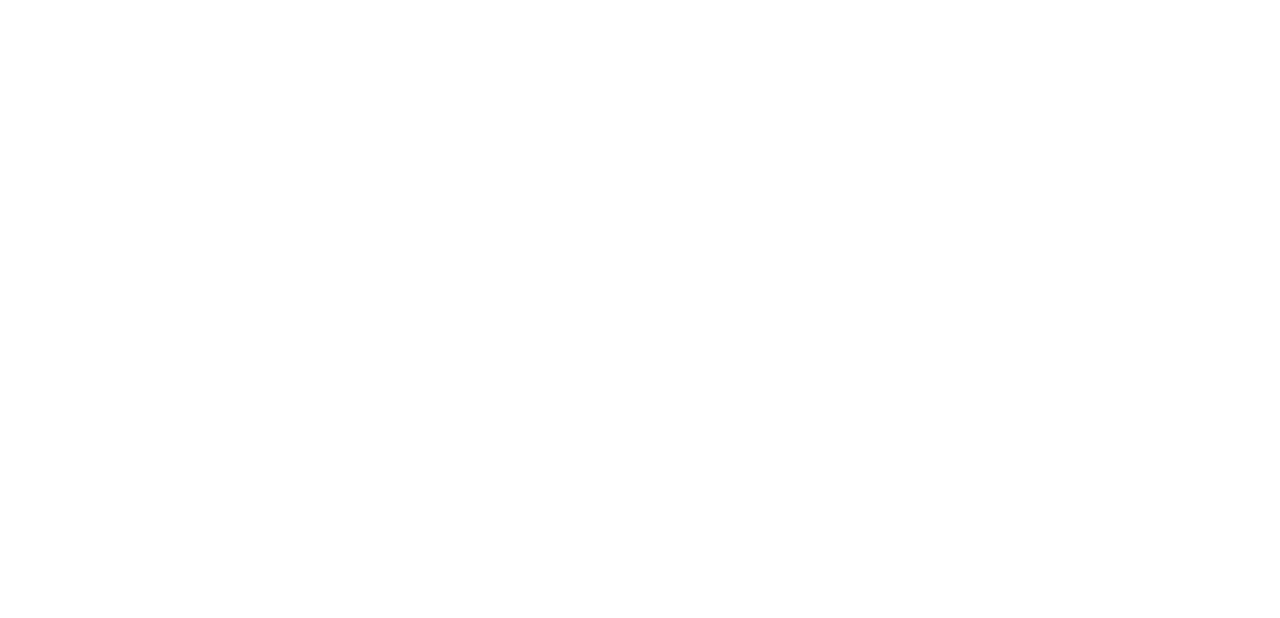
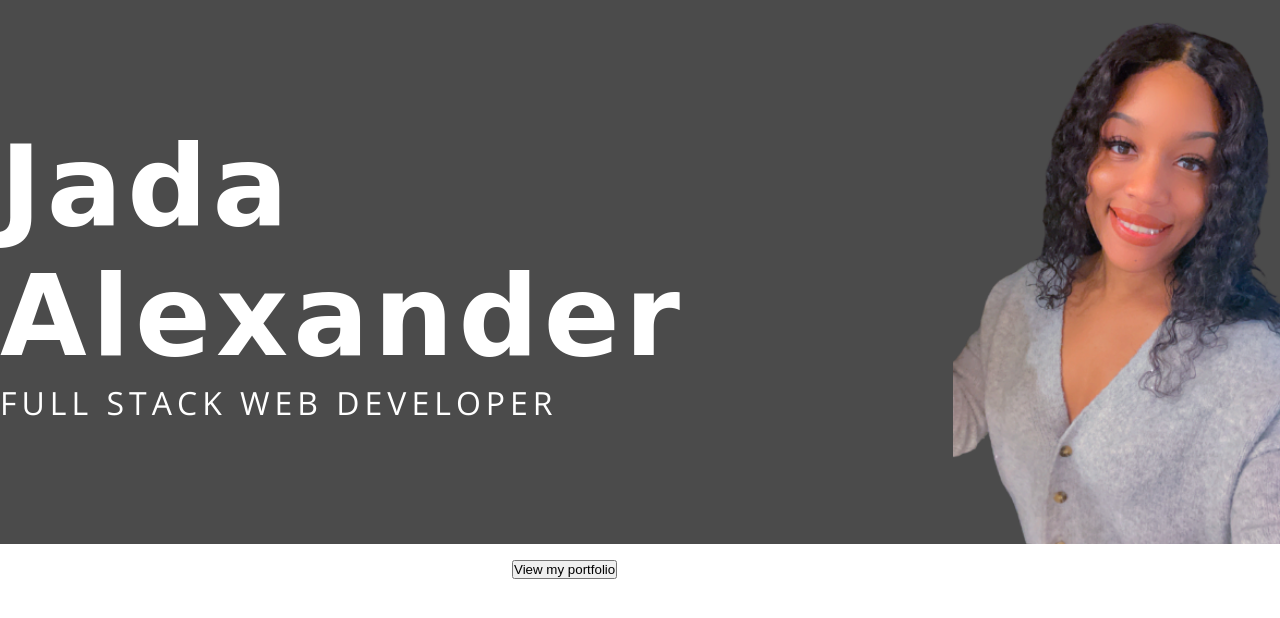
Before and after one commit to jalexandertech/personal-portfolio, a plain HTML site: page index.html in a window 1280 px wide. Drawn offline with nearby package versions, Linux system fonts and the light colour scheme; a web font is replaced by a local one.

Commit message:
Add hero image and text

```diff
--- a/index.html
+++ b/index.html
@@ -5,8 +5,13 @@
     <meta charset="UTF-8">
     <meta http-equiv="X-UA-Compatible" content="IE=edge">
     <meta name="viewport" content="width=device-width, initial-scale=1.0">
-
-    <title>Jada | Full-Stack Developer | WordPress Expert - Freelancer</title>
+    <link rel="stylesheet" href="./resources/css/style.css">
+    <link rel="preconnect" href="https://fonts.googleapis.com">
+    <link rel="preconnect" href="https://fonts.gstatic.com" crossorigin>
+    <link
+        href="https://fonts.googleapis.com/css2?family=Bonheur+Royale&family=Open+Sans:wght@300;400;700&family=Righteous&display=swap"
+        rel="stylesheet">
+    <title>Jada | Full Stack Web Developer</title>
 </head>
 
 <body>
@@ -17,6 +22,18 @@
 
     <!-- Content Body -->
     <main>
+        <div class="hero-container">
+            <div class="hero-box">
+                <div class="hero-info">
+                    <h1 class="hero-name">Jada Alexander</h1>
+                    <p class="hero-title">Full Stack Web Developer</p>
+                </div>
+                <img class="hero-img" src="./resources/imgs/jada.png" alt="Photo of Jada">
+            </div>
+
+
+            <button class="hero-btn">View my portfolio <span class="line-btn"></span> </button>
+        </div>
 
     </main>
 
--- a/resources/css/style.css
+++ b/resources/css/style.css
@@ -0,0 +1,90 @@
+/* Universial Styles */
+*{
+    margin: 0;
+    padding: 0;
+    box-sizing: border-box;
+    /* border: 1px solid red; */
+}
+
+body{
+    min-height: 100%;
+    max-width: 100%;
+    font-family: 'Open Sans', sans-serif;
+}
+
+/* Side navigation */
+
+
+
+
+
+/* Hero Section */
+.hero-container{
+    height: auto;
+    width: 100%;
+    background-color: #4B4B4B;
+
+}
+
+.hero-container .hero-box{
+    display: flex;
+    flex-direction: row;
+    justify-content: flex-end;
+    width: 100%;
+}
+
+
+.hero-container .hero-title{
+    font-weight: 500;
+    text-transform: uppercase;
+    font-size: 2rem;
+    letter-spacing: 5px;
+}
+
+.hero-container .hero-name{
+    font-family: 'Bonheur Royale', cursive;
+    font-size: 7rem;
+    letter-spacing: 5px;
+}
+
+.hero-container, .hero-name, .hero-title{
+    color: #ffffff;
+}
+
+.hero-container .hero-info{
+    margin: auto 0;
+}
+
+.hero-container .hero-img{
+    border-bottom-left-radius: 80px;
+    border-top-left-radius: 80px 80px;
+    width: 350px;
+}
+
+.hero-container .hero-btn{
+    position: absolute;
+    top: 70%;
+    left: 40%;
+
+}
+/* About Me Section */
+
+
+
+
+/* Education Section */
+
+
+
+
+/* Projects Section */
+
+
+
+
+/* Top Skills Section */
+
+
+
+
+/* Contact Information Section */
```
Also changed, not shown: resources/imgs/jada.png (added).
